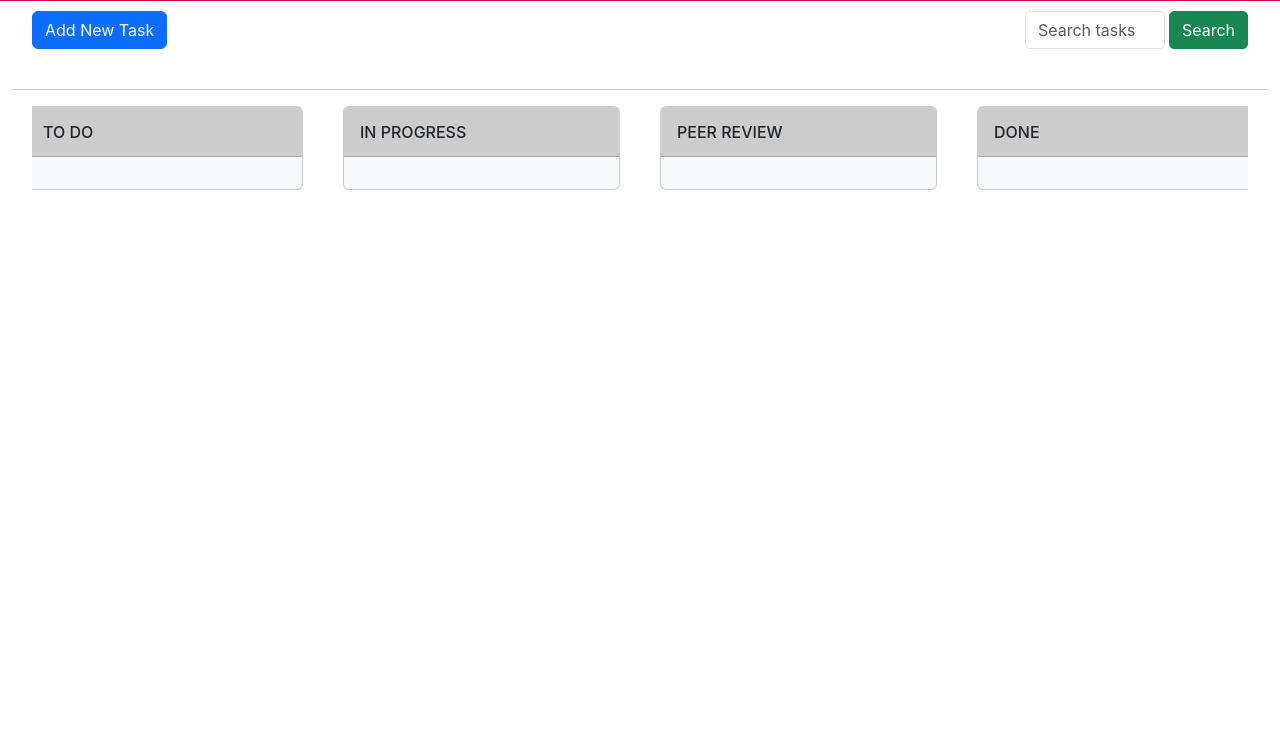
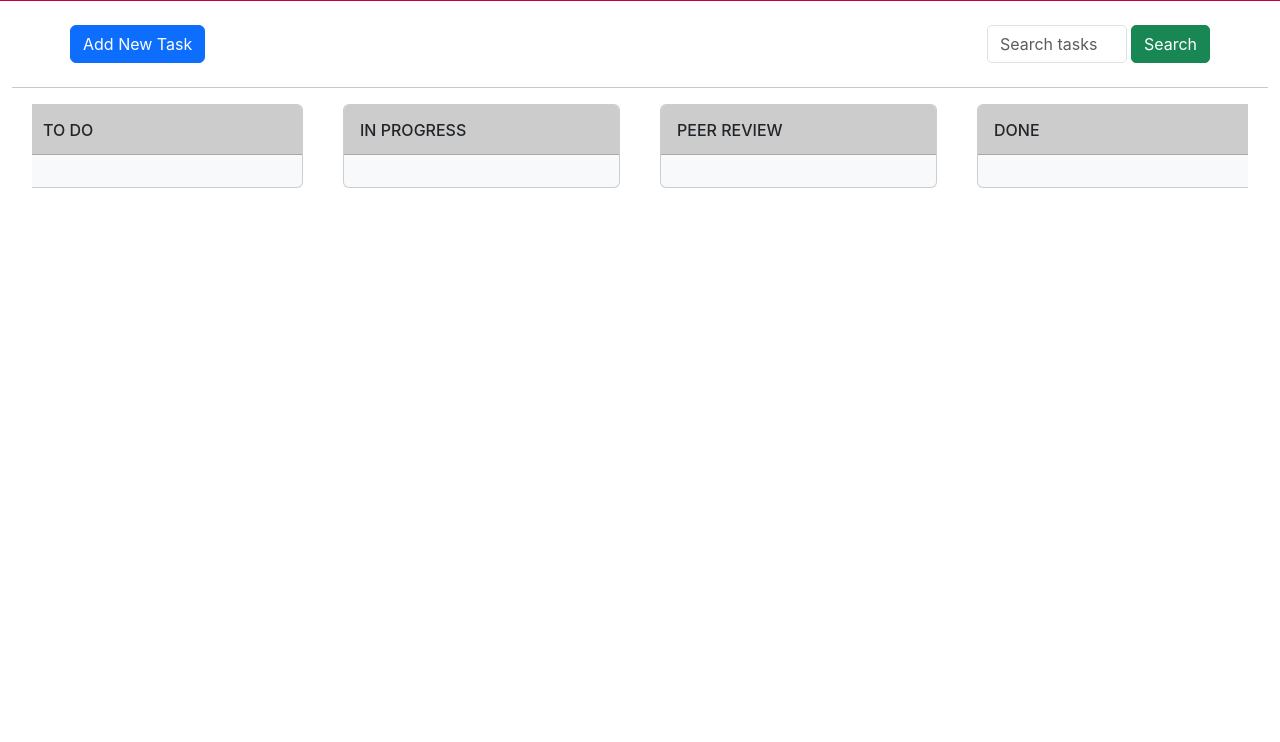
Before and after one commit to aakash-sony/Kanban-Board, a React app in the folder kanban_board/: page / in a window 1280 px wide. Shown: the part 58-800 px from the top of the page. Built offline with nearby package versions, Linux system fonts and the light colour scheme.

Commit message:
Margin padding updated

```diff
--- a/kanban_board/src/components/Board/Board.css
+++ b/kanban_board/src/components/Board/Board.css
@@ -7,6 +7,9 @@
   cursor: move;
 }
 
+#task-card {
+  margin-top: 0px;
+}
 .stage-header {
   background-color: #ccc !important;
   height: 50px;
--- a/kanban_board/src/components/Board/BoardLanes.js
+++ b/kanban_board/src/components/Board/BoardLanes.js
@@ -31,7 +31,7 @@ function BoardLanes(props) {
                         onDrop={(event) => onTaskContainerDropHandler(event, stage.id)}
                         style={{ marginRight: index !== props.stages.length - 1 ? '20px' : '0' }}
                     >
-                        <div className="card bg-light">
+                        <div id="task-card" className="card bg-light">
                             <div className="card-header stage-header">
                                 <h6 className="card-title text-uppercase text-truncate py-2">
                                     {stage.name}
--- a/kanban_board/src/components/Board/NewTask/NewTask.css
+++ b/kanban_board/src/components/Board/NewTask/NewTask.css
@@ -6,7 +6,10 @@
 }
 
 .task-header {
-  padding-top: 10px;
+  margin-top: 24px;
+  padding: 0px;
+  justify-content: center;
+  align-items: center;
 }
 
 .search-container {
--- a/kanban_board/src/components/Board/NewTask/NewTask.js
+++ b/kanban_board/src/components/Board/NewTask/NewTask.js
@@ -29,8 +29,8 @@ function NewTask(props) {
 
     return (
         <>
-            <div className="task-header d-flex justify-content-between align-items-center mb-3 flex-wrap">
-                <Button variant="primary" onClick={handleShow} className="mb-2" style={{ marginLeft: '20px' }}>
+            <div className="task-header d-flex justify-content-between align-items-center flex-wrap">
+                <Button variant="primary" onClick={handleShow} className="mb-2" style={{ marginLeft: '58px' }}>
                     Add New Task
                 </Button>
                 <InputGroup className="search-container mb-2" style={{ width: 'auto' }}>
@@ -41,7 +41,7 @@ function NewTask(props) {
                         onChange={(e) => setSearchQuery(e.target.value)}
                         style={{ width: '140px', marginRight: '5px', borderRadius: '5px' }}
                     />
-                    <Button variant="btn btn-success" type="submit" onClick={handleSearch} className="search-button" style={{ borderRadius: '5px', marginRight: '20px' }}>
+                    <Button variant="btn btn-success" type="submit" onClick={handleSearch} className="search-button" style={{ borderRadius: '5px', marginRight: '58px' }}>
                         Search
                     </Button>
                 </InputGroup>
```
